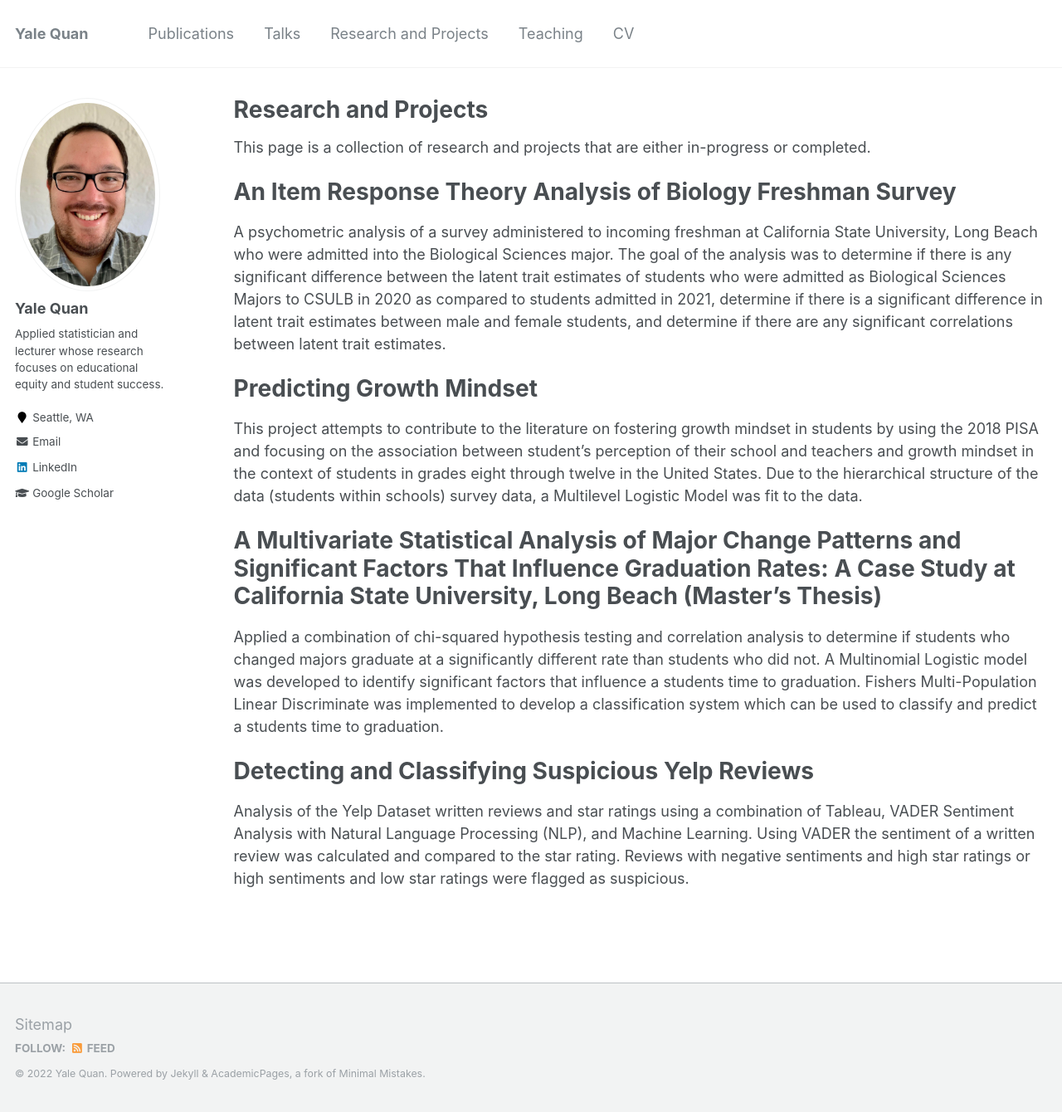
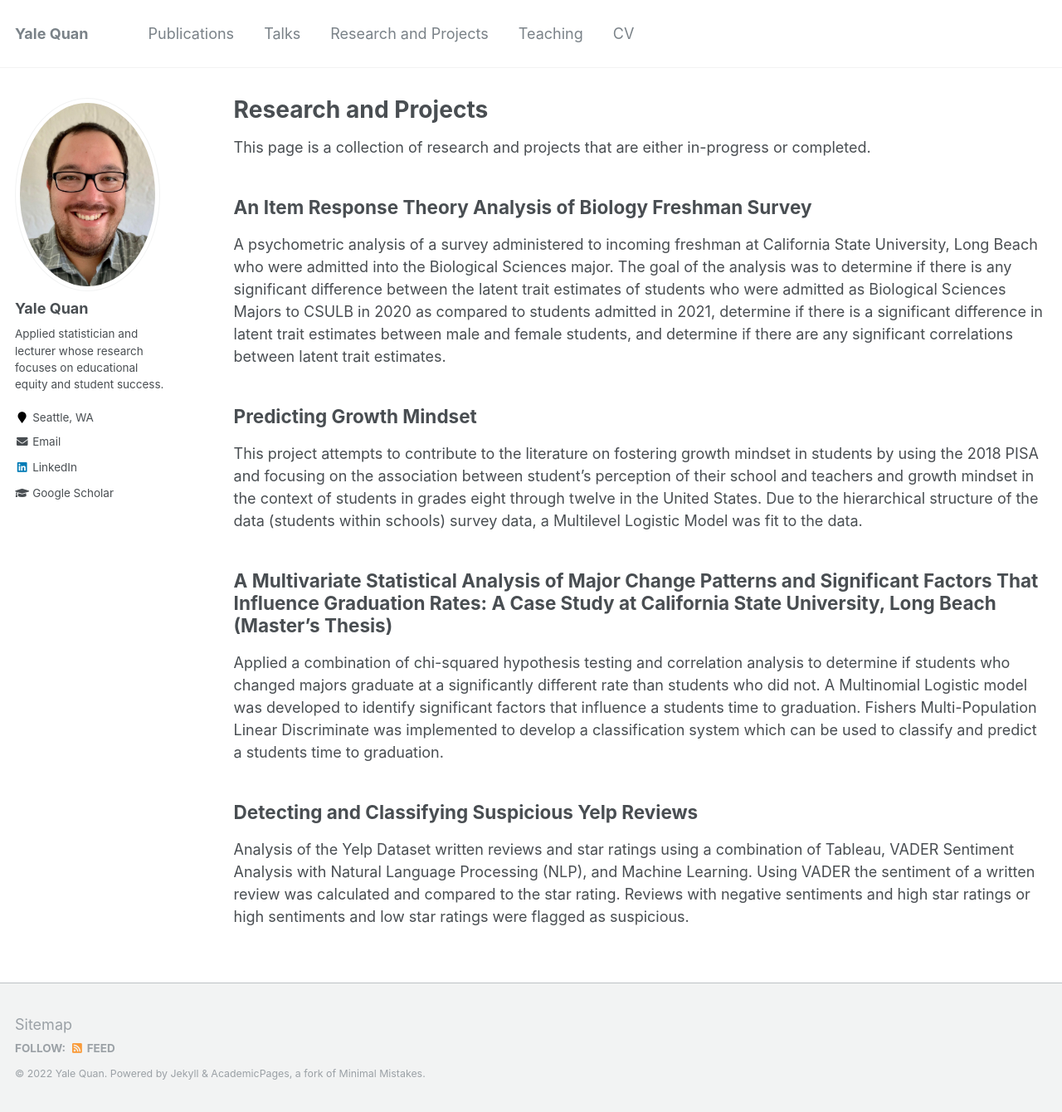
Before and after one commit to yalequan/yalequan.github.io, a Jekyll site: the page built from _pages/research-projects.md, in a window 1280 px wide and 1340 px high. Shown: the whole window at 83% size. Built offline with Jekyll 4.4.1, drawn with Linux system fonts in a browser that asks for light colours.

```diff
--- a/_pages/research-projects.md
+++ b/_pages/research-projects.md
@@ -7,18 +7,18 @@ author_profile: true
 
 This page is a collection of research and projects that are either in-progress or completed.
 
-# An Item Response Theory Analysis of Biology Freshman Survey
+## An Item Response Theory Analysis of Biology Freshman Survey
 
 A psychometric analysis of a survey administered to incoming freshman at California State University, Long Beach who were admitted into the Biological Sciences major. The goal of the analysis was to determine if there is any significant difference between the latent trait estimates of students who were admitted as Biological Sciences Majors to CSULB in 2020 as compared to students admitted in 2021, determine if there is a significant difference in latent trait estimates between male and female students, and determine if there are any significant correlations between latent trait estimates.
 
-# Predicting Growth Mindset
+## Predicting Growth Mindset
 
 This project attempts to contribute to the literature on fostering growth mindset in students by using the 2018 PISA and focusing on the association between student’s perception of their school and teachers and growth mindset in the context of students in grades eight through twelve in the United States. Due to the hierarchical structure of the data (students within schools) survey data, a Multilevel Logistic Model was fit to the data.
 
-# A Multivariate Statistical Analysis of Major Change Patterns and Significant Factors That Influence Graduation Rates: A Case Study at California State University, Long Beach (Master's Thesis)
+## A Multivariate Statistical Analysis of Major Change Patterns and Significant Factors That Influence Graduation Rates: A Case Study at California State University, Long Beach (Master's Thesis)
 
 Applied a combination of chi-squared hypothesis testing and correlation analysis to determine if students who changed majors graduate at a significantly different rate than students who did not. A Multinomial Logistic model was developed to identify significant factors that influence a students time to graduation. Fishers Multi-Population Linear Discriminate was implemented to develop a classification system which can be used to classify and predict a students time to graduation.
 
-# Detecting and Classifying Suspicious Yelp Reviews
+## Detecting and Classifying Suspicious Yelp Reviews
 
 Analysis of the Yelp Dataset written reviews and star ratings using a combination of Tableau, VADER Sentiment Analysis with Natural Language Processing (NLP), and Machine Learning. Using VADER the sentiment of a written review was calculated and compared to the star rating. Reviews with negative sentiments and high star ratings or high sentiments and low star ratings were flagged as suspicious.
```
